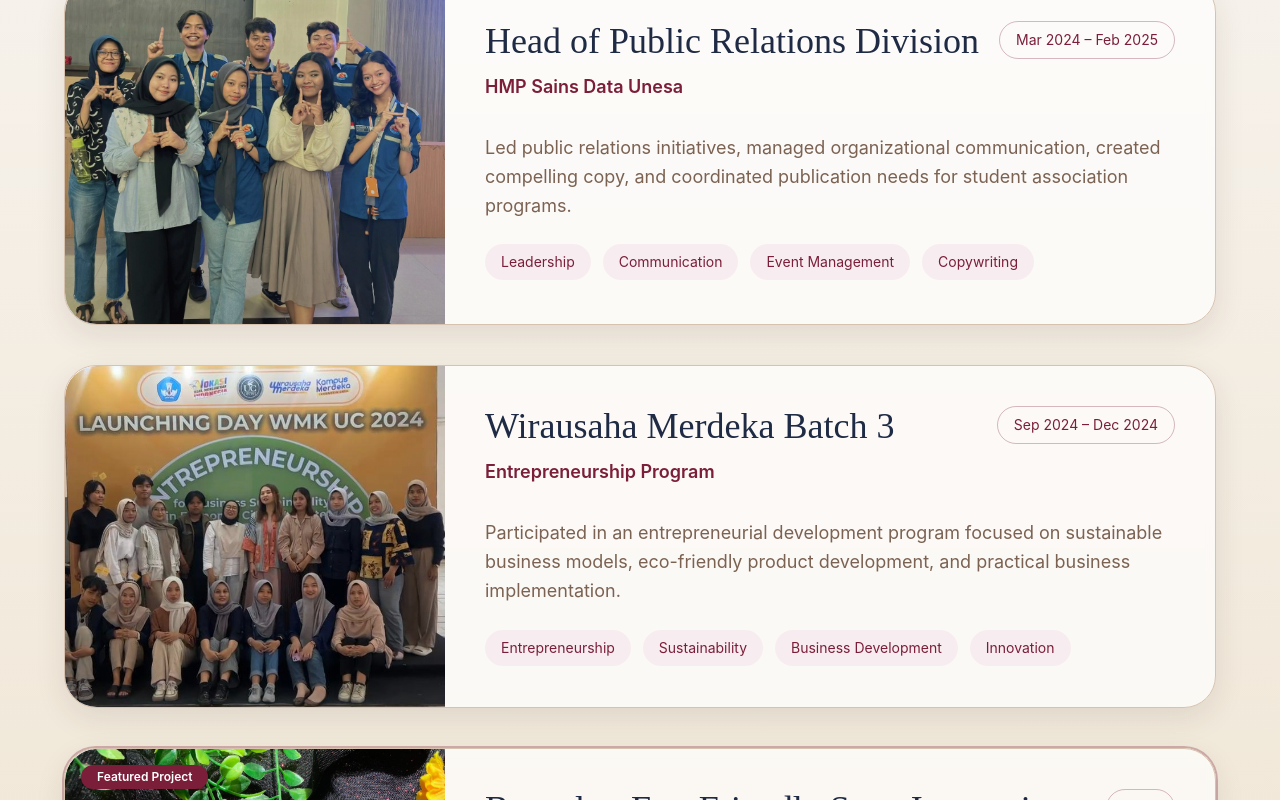
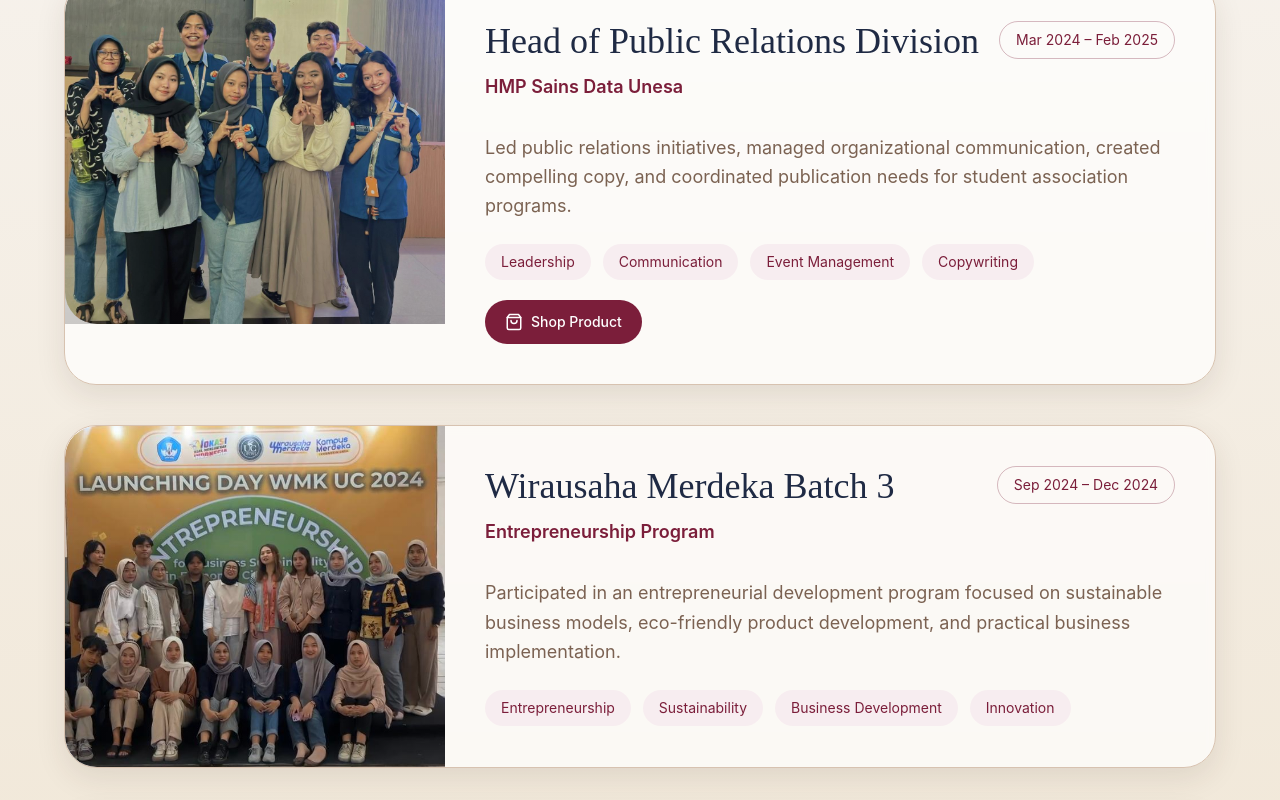
Before and after one commit to Dianayuww/college, a React (Vite) app: page / in a window 1280 px wide. Shown: the part 4144-4944 px from the top of the page. Built offline with nearby package versions, Linux system fonts and the light colour scheme.

Commit message:
Add ShoppingBag icon and shop link to App component
Added ShoppingBag icon to the import statement and included a link to shop a product in the work section.

```diff
--- a/src/App.jsx
+++ b/src/App.jsx
@@ -6,7 +6,7 @@ import hmpImage from './assets/humas2.jpeg'
 import wmImage from './assets/wmk all.jpeg'
 import banacleImage from './assets/banacle2.jpeg'
 import { motion } from 'framer-motion'
-import { ArrowDown, BookOpen, Lightbulb, Mail, Linkedin, Github, Instagram, Award, MapPin, Calendar, Sparkles, Users } from 'lucide-react'
+import { ArrowDown, BookOpen, Lightbulb, Mail, Linkedin, Github, Instagram, Award, MapPin, Calendar, Sparkles, Users, ShoppingBag } from 'lucide-react'
 import dianPortrait from './assets/aku.png'
 
 const navItems = [
@@ -173,6 +173,7 @@ const organizationProjects = [
   {
     id: 1,
     title: 'Head of Public Relations Division',
+    link: 'https://id.shp.ee/mreSoTB3',
     organization: 'HMP Sains Data Unesa',
     image: hmpImage,
     period: 'Mar 2024 – Feb 2025',
@@ -710,6 +711,17 @@ export default function App() {
     </span>
   ))}
 </div>
+{work.link && (
+  <a
+    href={work.link}
+    target="_blank"
+    rel="noopener noreferrer"
+    className="mt-5 inline-flex items-center gap-2 rounded-full bg-[#7b1e3a] px-5 py-3 text-sm font-medium text-white transition hover:-translate-y-1 hover:bg-[#5e162d]"
+  >
+    <ShoppingBag size={18} />
+    Shop Product
+  </a>
+)}
               {/* <div className="mt-8">
                 <h4 className="mb-4 text-lg font-semibold text-[#1f2a44]">
                   Key Contributions
```
